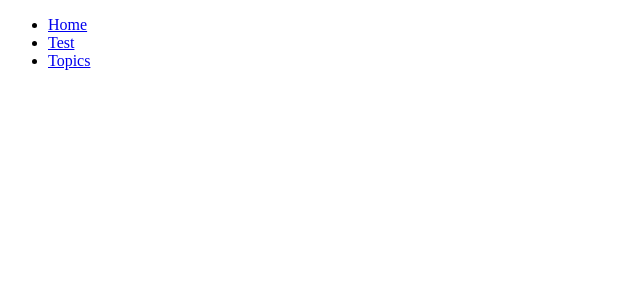
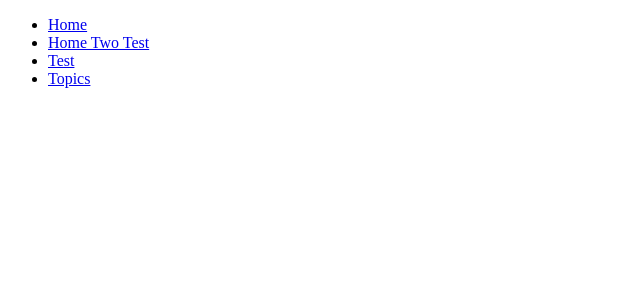
Before and after one commit to jasonrberney/react-router-poc, a React app: page / in a window 1280 px wide. Shown: the top 300 px of the page, without its empty margins (0-640 px from the left). Built offline with nearby package versions, Linux system fonts and the light colour scheme; no server answers.

Commit message:
change app title

```diff
--- a/index.html
+++ b/index.html
@@ -1,7 +1,7 @@
 <!DOCTYPE html>
 <html>
     <head>
-        <title>EDF Scheduler</title>
+        <title>react-router-poc</title>
         <meta charset="utf-8" />
         <meta name="viewport" content="width=device-width, initial-scale=1" />
         <link rel="icon" type="image/jpeg" href="https://www.icf.com/-/media/images/icf/logos/icf-logos/icf-logo-32x32.jpg" />
--- a/src/App.jsx
+++ b/src/App.jsx
@@ -37,6 +37,9 @@ class App extends Component {
                 <Link to="/home">Home</Link>
               </li>
               <li>
+                <Link to="/homeTwoTest">Home Two Test</Link>
+              </li>
+              <li>
                 <Link to="/test">Test</Link>
               </li>
               <li>
@@ -57,6 +60,9 @@ class App extends Component {
             <Route path="/home">
               <HomeContainer title={'home props test'} />
             </Route>
+            <Route path="/homeTwoTest">
+              <HomeContainer title={'render our second home!'} />
+            </Route>
             <Route path="/test">
               <Test />
             </Route>
```
